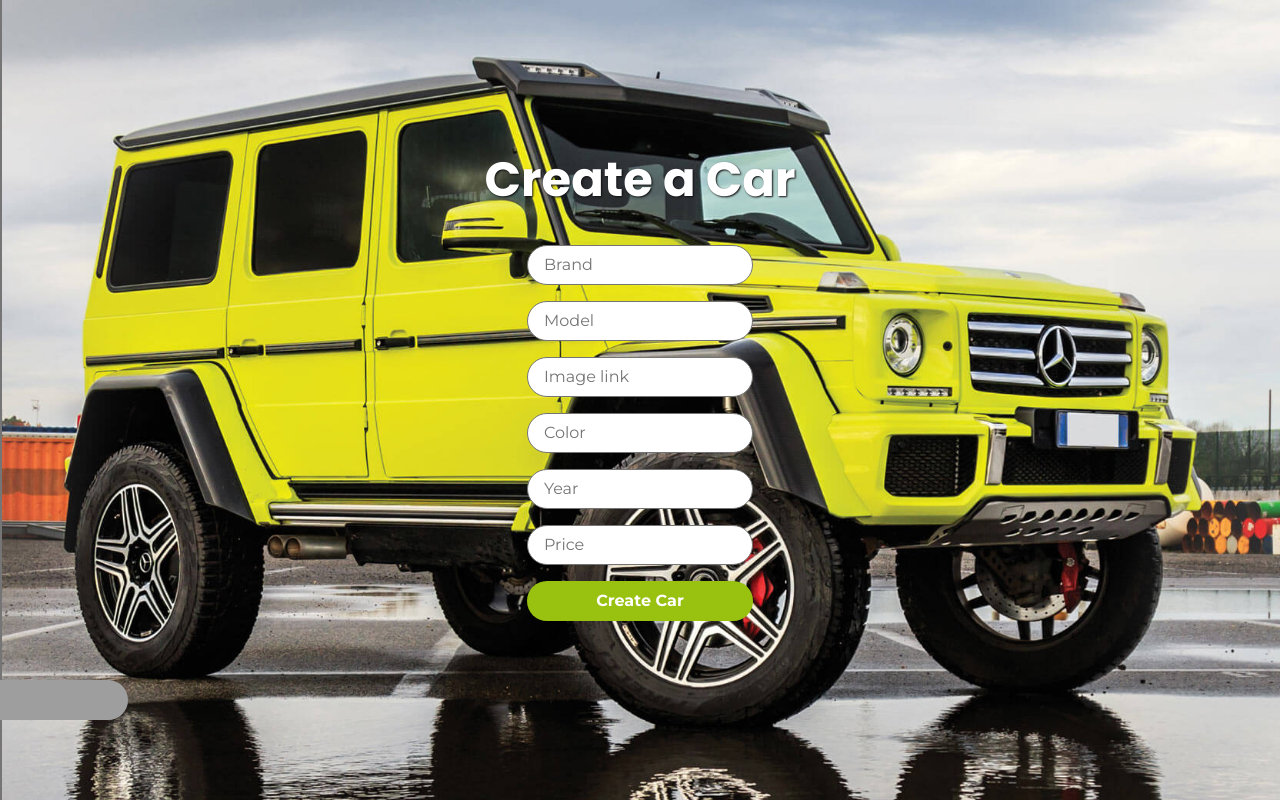
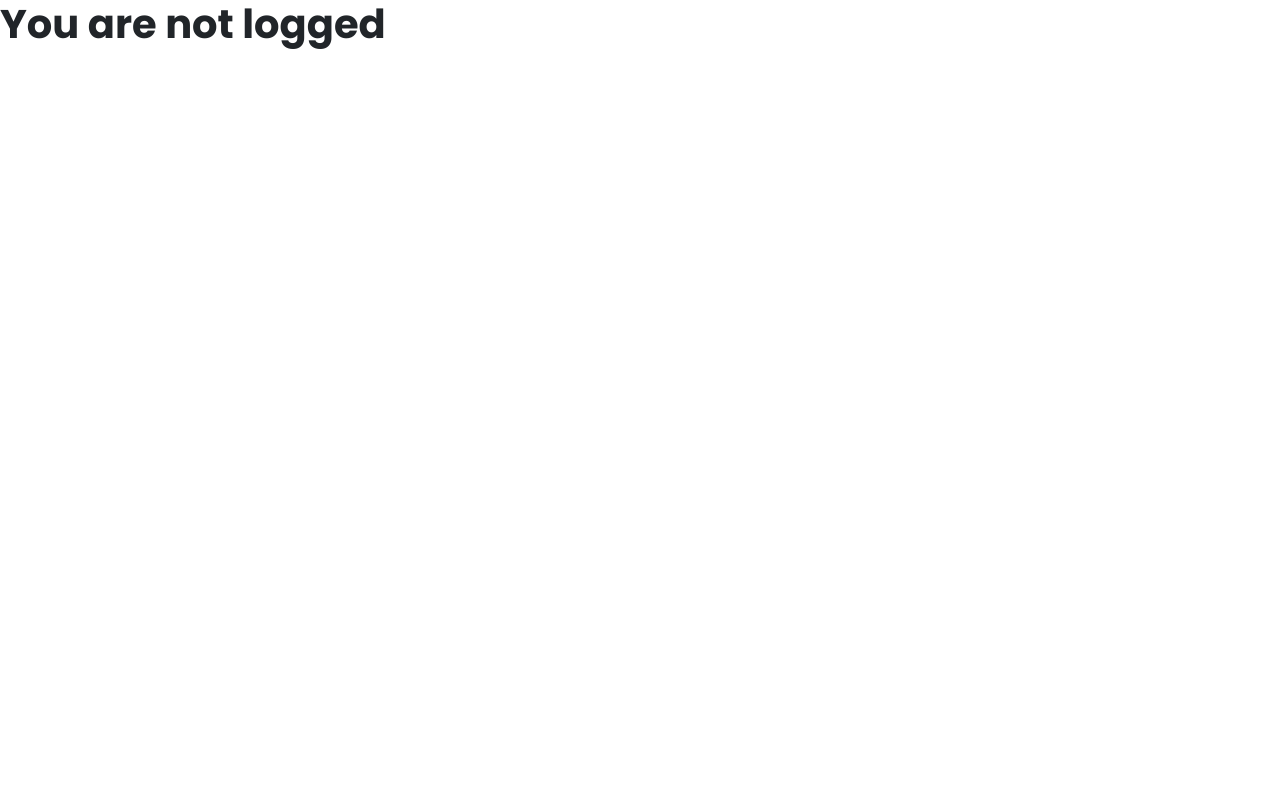
Before and after one commit to shahira-sadat/final-capstone-project-frontend, a React (Create React App) app: page /cars/create in a window 1280 px wide. Built offline with nearby package versions, Linux system fonts and the light colour scheme; grey boxes are pictures that could not be loaded.

Commit message:
authorization

```diff
--- a/src/components/cars/CarCreate.js
+++ b/src/components/cars/CarCreate.js
@@ -1,5 +1,5 @@
 import React, { useState } from 'react';
-import { useDispatch } from 'react-redux';
+import { useDispatch, useSelector } from 'react-redux';
 import { useNavigate } from 'react-router-dom';
 import { postCar } from '../../redux/cars/cars';
 import '../../assets/styles/CarCreate.css';
@@ -12,6 +12,7 @@ function CarCreate() {
   const [carYear, setCarYear] = useState('');
   const [carPrice, setCarPrice] = useState('');
   const [carImage, setCarImage] = useState('');
+  const { auth } = useSelector((state) => state.users);
 
   const dispatch = useDispatch();
   const navigate = useNavigate();
@@ -30,7 +31,7 @@ function CarCreate() {
     navigate('/cars');
   };
 
-  return (
+  const screen = (
     <>
       <Navbar />
       <section className="create-section">
@@ -96,8 +97,9 @@ function CarCreate() {
         </form>
       </section>
     </>
+  );
 
-  );
+  return auth ? screen : <h1>You are not logged</h1>;
 }
 
 export default CarCreate;
--- a/src/components/cars/CarDetails.js
+++ b/src/components/cars/CarDetails.js
@@ -9,6 +9,7 @@ function CarDetails() {
   const dispatch = useDispatch();
   const navigate = useNavigate();
   const { cars } = useSelector((state) => state.cars);
+  const { auth } = useSelector((state) => state.users);
   const { id } = useParams();
   const car = cars.find((car) => car.carId === Number(id));
 
@@ -22,7 +23,7 @@ function CarDetails() {
     dispatch(deleteCar(id));
   };
 
-  return (
+  const screen = (
     <>
       <Navbar />
 
@@ -68,6 +69,8 @@ function CarDetails() {
       </section>
     </>
   );
+
+  return auth ? screen : <h1>You are not logged</h1>;
 }
 
 export default CarDetails;
--- a/src/components/team/Details.js
+++ b/src/components/team/Details.js
@@ -1,6 +1,7 @@
 import React from 'react';
 import { Link } from 'react-router-dom';
 import '../../assets/styles/Details.css';
+import { useSelector } from 'react-redux';
 import carimage1 from '../../assets/img/3.jpg';
 import carimage2 from '../../assets/img/2.jpg';
 import carimage3 from '../../assets/img/meet.jpg';
@@ -9,7 +10,9 @@ import carimage5 from '../../assets/img/7.jpg';
 import Navbar from '../navbar/Navbar';
 
 function Details() {
-  return (
+  const { auth } = useSelector((state) => state.users);
+
+  const screen = (
     <>
       <Navbar />
       <div className="w-100 vh-100">
@@ -61,6 +64,8 @@ function Details() {
       </div>
     </>
   );
+
+  return auth ? screen : <h1>You are not logged</h1>;
 }
 
 export default Details;
```
